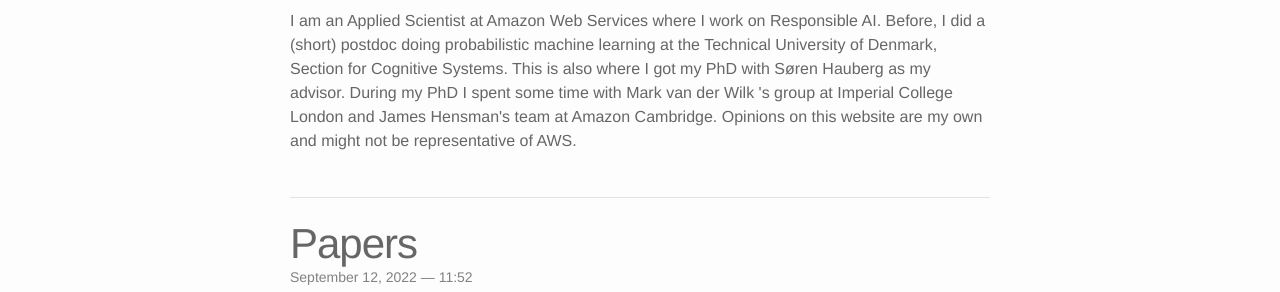
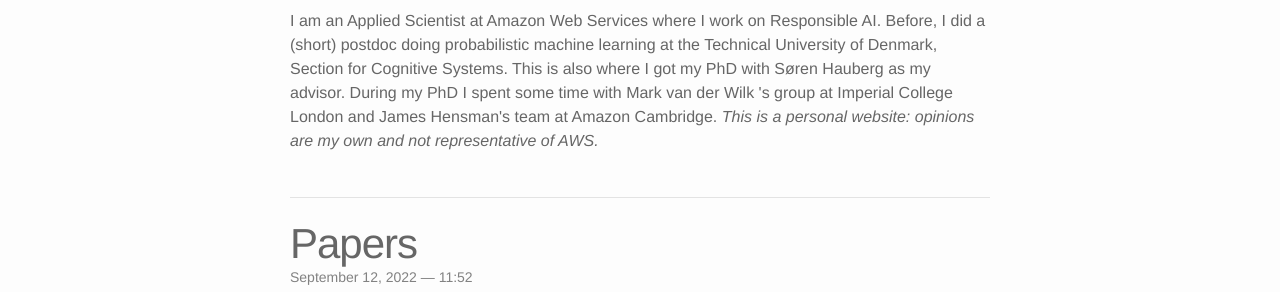
Before and after one commit to polaschwoebel/polaschwoebel.github.io, a Jekyll site: the page built from index.html, in a window 1280 px wide and 900 px high. Shown: the part 326-618 px from the top of the window. Built offline with Jekyll 4.4.1, drawn with Linux system fonts in a browser that asks for light colours; nearby versions of some CDN libraries; the list of posts is cut into pages by our own code.

```diff
--- a/index.html
+++ b/index.html
@@ -11,7 +11,8 @@
   <br/>
   <br/>
   <p>
-    I am an Applied Scientist at Amazon Web Services where I work on Responsible AI. Before, I did a (short) postdoc doing probabilistic machine learning at the Technical University of Denmark, Section for Cognitive Systems. This is also where I got my PhD with <a href="http://www2.compute.dtu.dk/~sohau/">Søren Hauberg</a> as my advisor. During my PhD I spent some time with <a href="https://mvdw.uk/#about">Mark van der Wilk</a> 's group at Imperial College London and <a href="https://scholar.google.com/citations?user=l8dX3ssAAAAJ&hl=en">James Hensman</a>'s team at Amazon Cambridge. Opinions on this website are my own and might not be representative of AWS. </p>
+    I am an Applied Scientist at Amazon Web Services where I work on Responsible AI. Before, I did a (short) postdoc doing probabilistic machine learning at the Technical University of Denmark, Section for Cognitive Systems. This is also where I got my PhD with <a href="http://www2.compute.dtu.dk/~sohau/">Søren Hauberg</a> as my advisor. During my PhD I spent some time with <a href="https://mvdw.uk/#about">Mark van der Wilk</a> 's group at Imperial College London and <a href="https://scholar.google.com/citations?user=l8dX3ssAAAAJ&hl=en">James Hensman</a>'s team at Amazon Cambridge.
+    <i>This is a personal website: opinions are my own and not representative of AWS.</i> </p>
   <br/>
   <hr>
   <br/>
```
Also changed, not shown: 2 other files.
